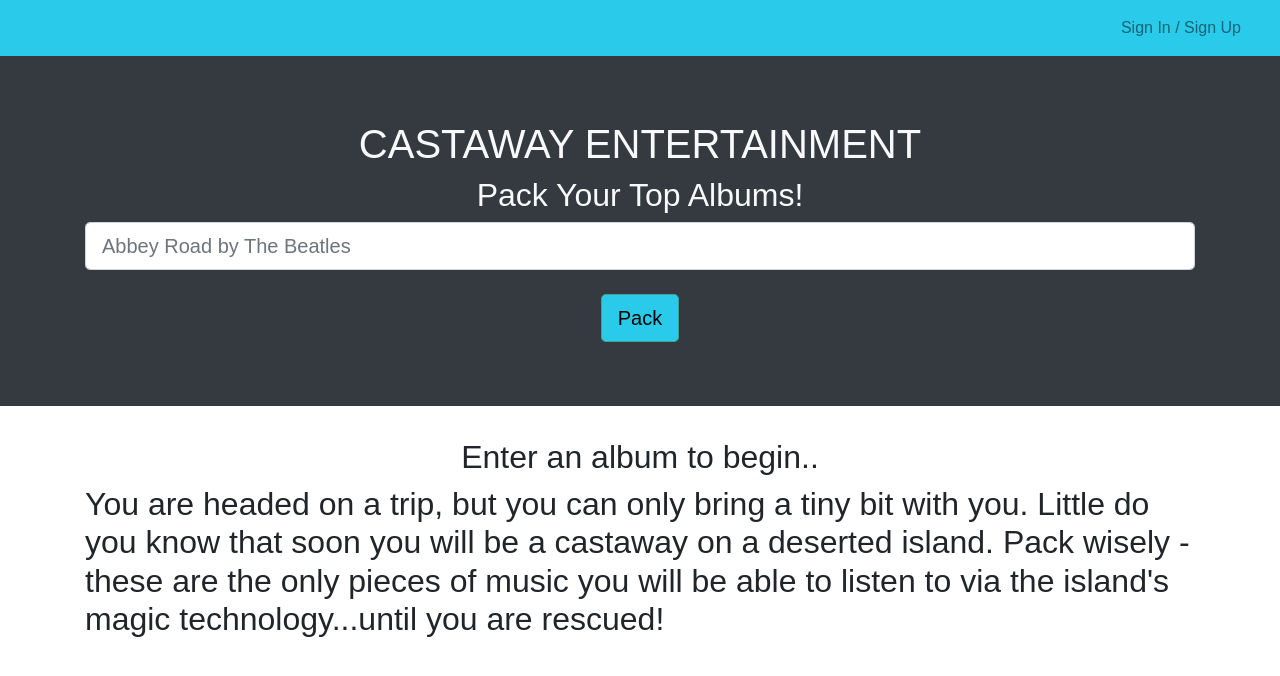
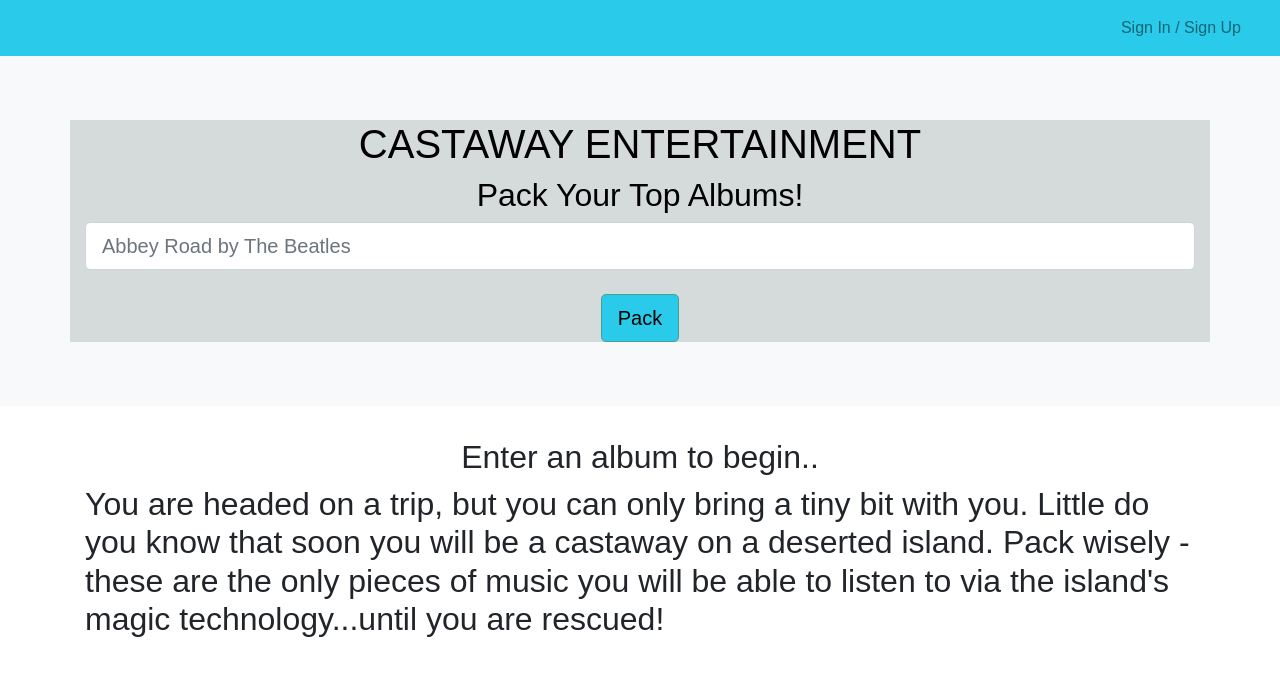
Before and after one commit to stevedev75/castaway-entertainment, a React (Create React App) app in the folder client/: page / in a window 1280 px wide. Shown: the top 676 px of the page. Built offline with nearby package versions, Linux system fonts and the light colour scheme.

Commit message:
make update to searchedalbumsjs file

```diff
--- a/client/src/pages/SearchedAlbums.js
+++ b/client/src/pages/SearchedAlbums.js
@@ -37,14 +37,14 @@ const SearchedAlbums = () => {
     try {
     const options = { variables: {title: searchInput } }
 
-      const response = await saveAlbum(options);
-      console.log(response.ok);
+    const response = await saveAlbum(options);
+    console.log(response.ok);
 
       // if (!response.ok) {
       //   throw new Error('something went wrong!');
       // }
 
-      const { items } = await response.json();
+    const { items } = await response.json();
 
     const albumData = items.map((album) => ({
       albumId: album.id,
@@ -96,8 +96,9 @@ const SearchedAlbums = () => {
 
   return (
     <>
-      <Jumbotron fluid className='text-light bg-dark'>
-        <Container className="text-center">
+      <Jumbotron fluid className='text-light bg-light'>
+        <Container className="text-center"
+          style={{backgroundColor: '#D5DBDB', borderColor: '#45A293', color: '#000000'}}>
           <h1>CASTAWAY ENTERTAINMENT</h1>
           <h2>Pack Your Top Albums!</h2>
 
```
